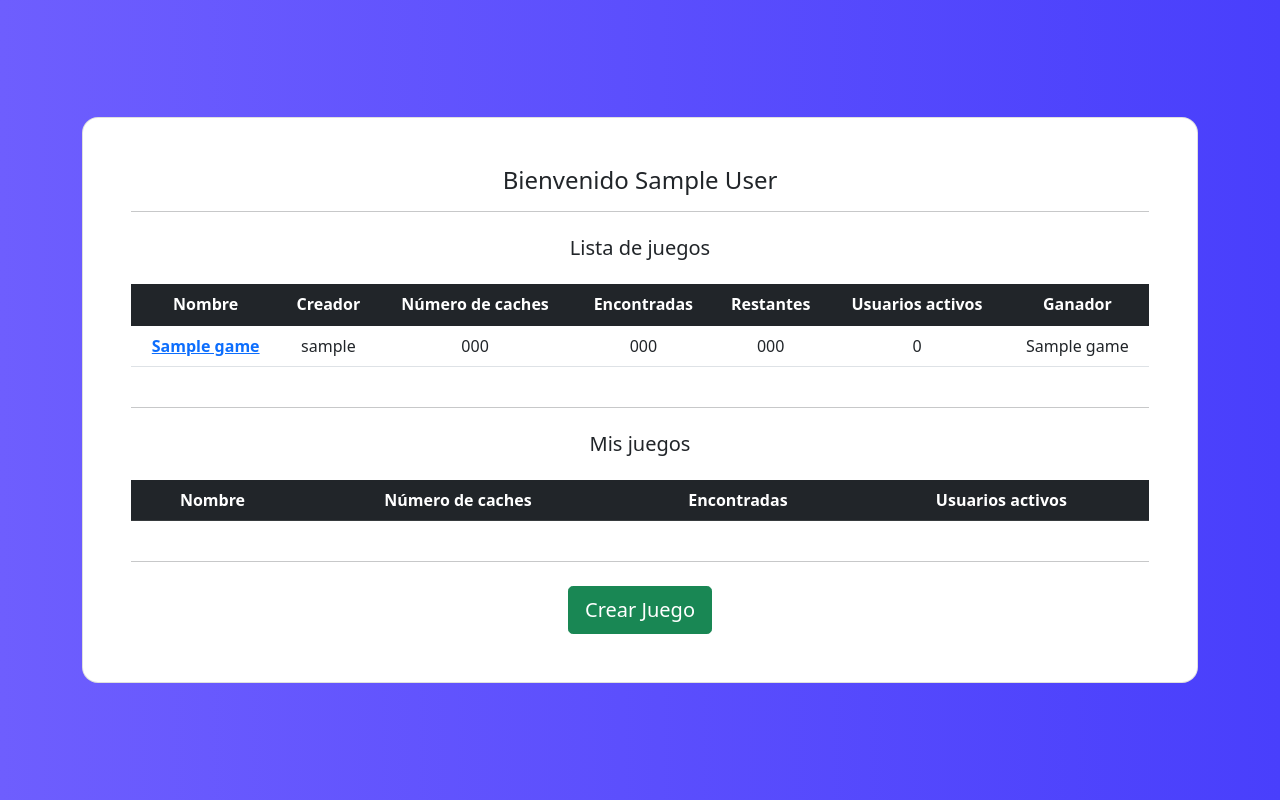
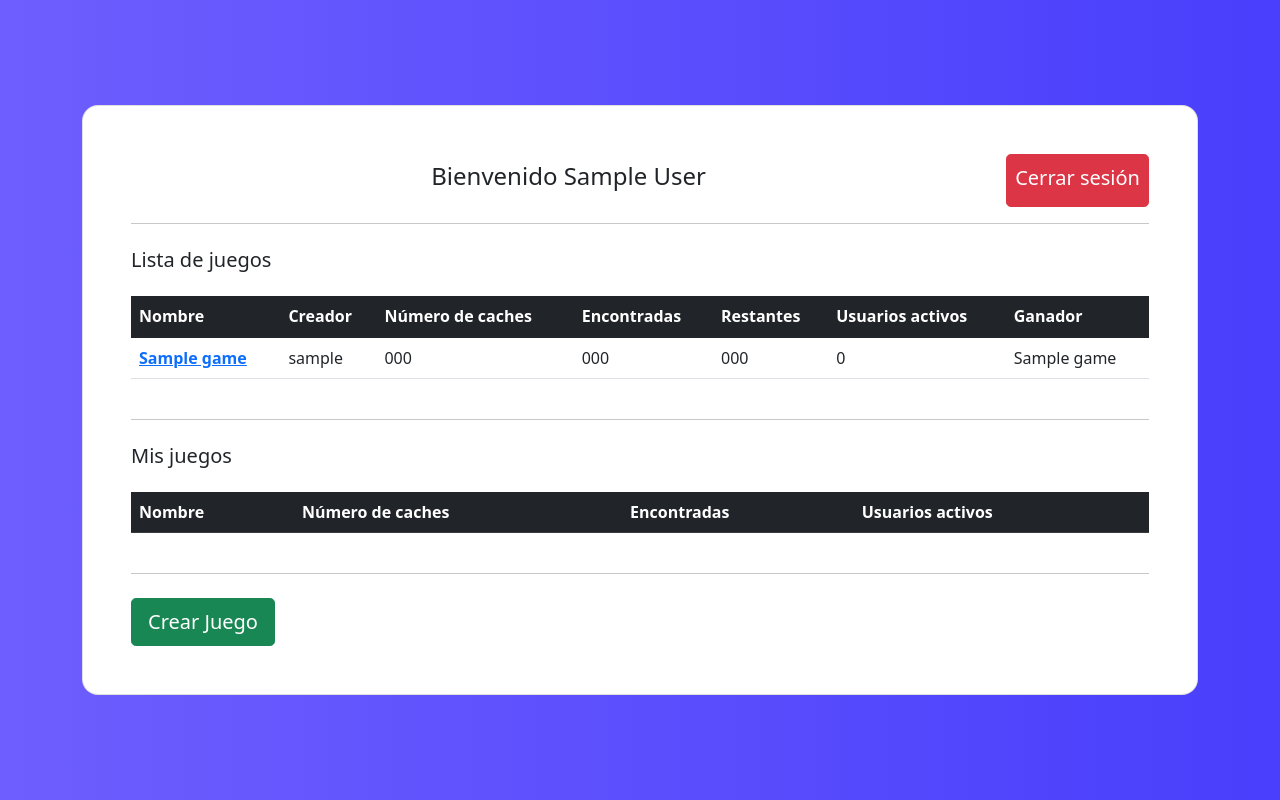
Before and after one commit to AndevBlanco/Proyecto_PaaS, a Flask app: page /home in a window 1280 px wide. Run offline with Flask 2, Linux system fonts and the light colour scheme; the visitor is signed in with stand-in values (Sample User, id 1); a database or web service that is not in the repository returns one stand-in record (values such as "Sample title"); lists and menus that the app fills with data are empty; parts of the project's set-up code (start-up, migrations or seed data) failed here and were passed over; some libraries are stand-ins or nearby versions.

Commit message:
Añadida función para el cierre de sesión

```diff
--- a/templates/home.html
+++ b/templates/home.html
@@ -5,8 +5,12 @@
         <div class="row d-flex justify-content-center align-items-center h-100">
             <div class="col-12 w-100 col-md-8 col-lg-6 col-xl-5">
                 <div class="card shadow-2-strong" style="border-radius: 1rem;">
-                    <div class="card-body p-5 text-center">
-                        <h4 class="mb-3">Bienvenido {{games_list.user_name}}</h4>
+                    <div class="card-body p-5 justify-content-center">
+                        <div class="d-flex justify-content-between">
+                            <br>
+                            <h4 class="mr-auto p-2">Bienvenido {{games_list.user_name}}</h4>
+                            <a class="btn btn-lg btn-block btn-danger p-2" href="/logout">Cerrar sesión</a>
+                        </div>
                         <hr>
                         <div class="row justify-content-start my-4">
                             <div class="col-12">
```
Lines whose indentation alone changed are shown as unchanged.
